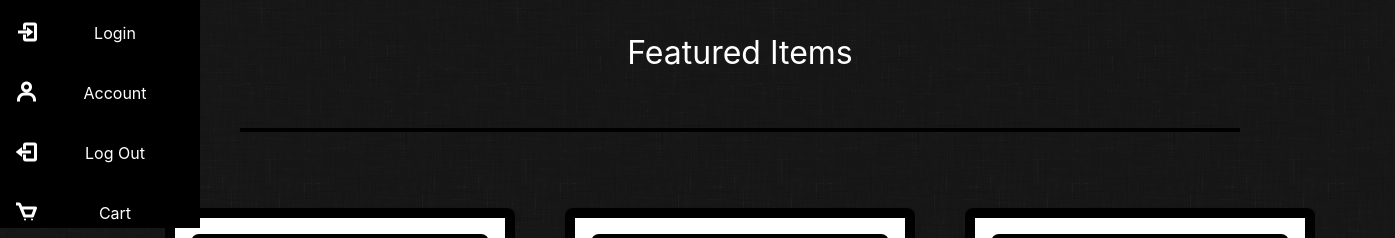
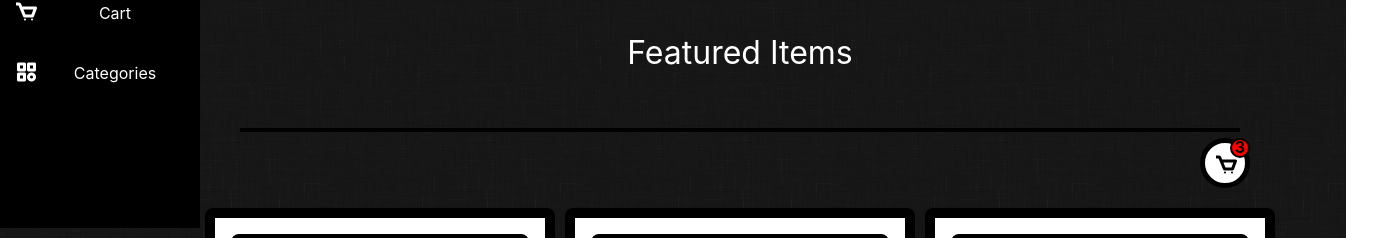
Before and after one commit to Andrew-h13/thrift, a React (Create React App) app in the folder thrift-web/: page / in a window 1280 px wide. Shown: the part 572-810 px from the top of the page, 1395 px wide, since content can reach past the window. Built offline with nearby package versions, Linux system fonts and the light colour scheme; grey boxes are pictures that could not be loaded.

Commit message:
add to cart set up

```diff
--- a/thrift-web/package.json
+++ b/thrift-web/package.json
@@ -5,7 +5,7 @@
   "dependencies": {
     "@emotion/react": "^11.11.4",
     "@emotion/styled": "^11.11.5",
-    "@mui/material": "^5.16.1",
+    "@mui/material": "^5.16.4",
     "@testing-library/jest-dom": "^5.17.0",
     "@testing-library/react": "^13.4.0",
     "@testing-library/user-event": "^13.5.0",
--- a/thrift-web/src/App.css
+++ b/thrift-web/src/App.css
@@ -50,7 +50,7 @@ body {
   gap: 10px;
   padding: 0;
   width: 100%;
-  margin-top: 400px;
+  margin-top: 200px;
 }
 
 .logo {
--- a/thrift-web/src/App.tsx
+++ b/thrift-web/src/App.tsx
@@ -20,64 +20,14 @@ import NotFound from "./Pages/NotFound";
 import ProtectedRoute from "./components/ProtectedRoute";
 import SignUp from "./Pages/SignUp";
 import Bubbles from "./components/bubbles";
-import Slider from "./components/Slider";
 import Slide from "./components/Slider";
 import Footer from "./components/footer";
+import { CartProvider } from './components/Cart-context';
 
 function HomePage() {
   const navigate = useNavigate();
 
-  const products = [
-    {
-      id: 1,
-      name: "Product 1",
-      cards: [
-        {
-          id: 11,
-          title: "Card 1",
-          description: "Description of Card 1",
-          image: "https://i.ebayimg.com/images/g/5XUAAOSw0flknCu4/s-l1600.webp",
-        },
-        {
-          id: 12,
-          title: "Card 2",
-          description: "Description of Card 2",
-          image: "https://i.ebayimg.com/images/g/YXMAAOSwVuFkkzFx/s-l1600.webp",
-        },
-        {
-          id: 13,
-          title: "Card 3",
-          description: "Description of Card 3",
-          image:
-            "https://img.gem.app/904481723/1f/1716313249/vintage-carhartt-detroit-jacket.jpg",
-        },
-      ],
-    },
-    {
-      id: 2,
-      name: "Product 2",
-      cards: [
-        {
-          id: 21,
-          title: "Card 4",
-          description: "Description of Card 4",
-          image: "https://i.ebayimg.com/images/g/ffgAAOSwAFJmkLMD/s-l1600.webp",
-        },
-        {
-          id: 22,
-          title: "Card 5",
-          description: "Description of Card 5",
-          image: "https://i.ebayimg.com/images/g/YbQAAOSwSS1jdv5t/s-l1600.webp",
-        },
-        {
-          id: 23,
-          title: "Card 6",
-          description: "Description of Card 6",
-          image: "https://i.ebayimg.com/images/g/3o0AAOSw-F9mlrQO/s-l1600.webp",
-        },
-      ],
-    },
-  ];
+
 
   const AnimatedTypography = styled(Typography)`
     & {
@@ -138,7 +88,12 @@ function HomePage() {
 
   return (
     <>
-      <Sidebar />
+    <CartProvider>
+    <Sidebar />
+    <Cart />
+    </CartProvider>
+
+
       <div className="content">
         <div className="welcome-banner">
           <div className="header">
--- /dev/null
+++ b/thrift-web/src/components/Cart-context.tsx
@@ -0,0 +1,30 @@
+import React, { createContext, useContext, useState, ReactNode } from 'react';
+
+interface CartContextProps {
+  isCartOpen: boolean;
+  toggleCart: () => void;
+}
+
+const CartContext = createContext<CartContextProps | undefined>(undefined);
+
+export const CartProvider: React.FC<{ children: ReactNode }> = ({ children }) => {
+  const [isCartOpen, setIsCartOpen] = useState(false);
+
+  const toggleCart = () => {
+    setIsCartOpen(prev => !prev);
+  };
+
+  return (
+    <CartContext.Provider value={{ isCartOpen, toggleCart }}>
+      {children}
+    </CartContext.Provider>
+  );
+};
+
+export const useCart = () => {
+  const context = useContext(CartContext);
+  if (!context) {
+    throw new Error('useCart must be used within a CartProvider');
+  }
+  return context;
+};
--- a/thrift-web/src/components/Cart.tsx
+++ b/thrift-web/src/components/Cart.tsx
@@ -1,10 +1,90 @@
-import React from "react";
-import Sidebar from "./sidebar";
+import React, { useEffect, useRef, useState } from "react";
+import '../styles/cart.css';
+import { useCart } from './Cart-context';
 
-const Cart = () => {
+
+
+
+
+
+interface CartItem {
+  id: number;
+  name: string;
+  quantity: number;
+  price: number;
+  imageUrl: string;
+
+
+}
+
+
+
+const Cart: React.FC = () => {
+  const { isCartOpen, toggleCart } = useCart();
+  const cartPopupRef = useRef<HTMLDivElement>(null);
+  const buttonRef = useRef<HTMLButtonElement>(null);
+  const [cartItems, setCartItems] = useState<CartItem[]>([
+    { id: 1, name: 'Sample Item 1', quantity: 1, price: 10, imageUrl: 'https://via.placeholder.com/50' },
+    { id: 2, name: 'Sample Item 2', quantity: 2, price: 20, imageUrl: 'https://via.placeholder.com/50' }
+  ]);
+
+
+  const handleClickOutside = (event: MouseEvent) => {
+    if (
+      cartPopupRef.current &&
+      !cartPopupRef.current.contains(event.target as Node) &&
+      buttonRef.current &&
+      !buttonRef.current.contains(event.target as Node)
+    ) {
+      toggleCart();
+    }
+  };
+
+
+
+
+  useEffect(() => {
+    if (isCartOpen) {
+      document.addEventListener('mousedown', handleClickOutside);
+    } else {
+      document.removeEventListener('mousedown', handleClickOutside);
+    }
+    return () => {
+      document.removeEventListener('mousedown', handleClickOutside);
+    };
+  }, [isCartOpen]);
+
+  const calculateTotal = () => {
+    return cartItems.reduce((total, item) => total + item.price * item.quantity, 0);
+  };
+
   return (
     <>
-      <Sidebar />
+      <div className="cart-container">
+      <button className={`cart-button ${isCartOpen ? 'active' : ''}`} onClick={toggleCart} ref={buttonRef}>
+          <i className={`bx ${isCartOpen ? 'bx-x' : 'bx-cart'} icon-group carticon`}></i>
+        </button>
+        <div className="item-counter">
+        <p>{cartItems.reduce((sum, item) => sum + item.quantity, 0)}</p>
+        </div>
+        {isCartOpen && (
+          <div ref={cartPopupRef} id="chatPopup" className={`chat-popup show`}>
+            <div className="form-container">
+            <div className="cart-header">Your Cart</div>
+              <div className="cart-body">
+                {cartItems.map(item => (
+                  <div key={item.id} className="cart-item">
+                    <img src={item.imageUrl} alt={item.name} className="cart-item-image" />
+                    <div className="cart-item-name">{item.name}</div>
+                    <div className="cart-item-quantity">x {item.quantity}</div>
+                  </div>
+                ))}
+              </div>
+              <div className="cart-total">Total: ${calculateTotal().toFixed(2)}</div>
+            </div>
+          </div>
+        )}
+      </div>
     </>
   );
 };
--- a/thrift-web/src/components/Slider.tsx
+++ b/thrift-web/src/components/Slider.tsx
@@ -1,42 +1,9 @@
 import React from "react";
 import "../styles/Slider.css";
 
-const data = [
-  {
-    image: "https://i.ebayimg.com/images/g/5XUAAOSw0flknCu4/s-l1600.webp",
-    title: "Stussy Angel",
-  },
-  {
-    image: "https://i.ebayimg.com/images/g/YXMAAOSwVuFkkzFx/s-l1600.webp",
-    title: "Supreme San Francisco Box Logo",
-  },
-  {
-    image:
-      "https://img.gem.app/904481723/1f/1716313249/vintage-carhartt-detroit-jacket.jpg",
-    title: "vintage Carhartt detroit jacket",
-  },
-  {
-    image: "https://i.ebayimg.com/images/g/ffgAAOSwAFJmkLMD/s-l1600.webp",
-    title: " Vintage JNCO Jeans",
-  },
-  {
-    image: "https://i.ebayimg.com/images/g/YbQAAOSwSS1jdv5t/s-l1600.webp",
-    title: "ASUS ROG STRIX NVIDIA GeForce RTX 4090",
-  },
-  {
-    image: "https://i.ebayimg.com/images/g/3o0AAOSw-F9mlrQO/s-l1600.webp",
-    title: "Disney Lilo & Stitch snow globe",
-  },
-];
-interface ProductSliderProps {
-  products: Product[];
-}
 
-interface Product {
-  id: number;
-  name: string;
-  cards: CardData[];
-}
+
+
 
 interface CardData {
   id: number;
--- a/thrift-web/src/components/sidebar.tsx
+++ b/thrift-web/src/components/sidebar.tsx
@@ -1,12 +1,16 @@
 import React, { useEffect, useState } from "react";
 import "../App.css";
 import { useNavigate } from "react-router-dom";
+import { useCart } from './Cart-context';
+
 
 import logo from "../pictures/thriftsea-high-resolution-logo-white-transparent.png";
 
 const Sidebar = () => {
   // eslint-disable-next-line react-hooks/rules-of-hooks
   const navigate = useNavigate();
+  const { isCartOpen, toggleCart } = useCart();
+
 
   function Logout() {
     localStorage.clear();
@@ -32,7 +36,7 @@ const Sidebar = () => {
   };
 
   const handleGoToCart = () => {
-    navigate("/Cart");
+    toggleCart();
     handleButtonClick(6);
   };
 
--- a/thrift-web/src/styles/Slider.css
+++ b/thrift-web/src/styles/Slider.css
@@ -14,7 +14,7 @@
 
 .carousel-cards {
   display: flex;
-  gap: 50px; /* Equivalent to space-x-4 */
+  gap: 10px;
 }
 
 .carousel-card {
@@ -89,11 +89,11 @@
 }
 
 .prev-button {
-  left: -5rem; /* Move the button to the left */
+  left: -4rem;
 }
 
 .next-button {
-  right: -11rem; /* Move the button to the right */
+  right: -10rem;
 }
 .prev-button:hover,
 .next-button:hover {
--- /dev/null
+++ b/thrift-web/src/styles/cart.css
@@ -0,0 +1,129 @@
+
+.cart-button {
+    position: fixed;
+    bottom: 40px;
+    right: 30px;
+    width: 50px;
+    height: 50px;
+    border-radius: 50%;
+    z-index: 100;
+    border: 5px solid #000;
+    background-color: #fff;
+    cursor: pointer;
+    padding: 1rem;
+    overflow: hidden;
+  }
+
+  .cart-button.active {
+    background-color: #3182ce;
+  }
+
+
+  .item-counter {
+    position: fixed;
+    bottom: 70px;
+    right: 30px;
+    width: 20px;
+    height: 20px;
+    border-radius: 50%;
+    z-index: 101;
+    border: 2px solid #000;
+    background-color: red;
+  }
+
+  .item-counter p {
+    display: flex;
+    justify-content: center;
+    align-items: center;
+    margin: -5px;
+    font-weight: bolder;
+  }
+
+  .carticon {
+    display: flex;
+    justify-content: center;
+    align-items: center;
+    margin-top: -5px;
+    margin-left: -20px;
+    font-weight: bolder;
+  }
+
+  .chat-popup {
+    display: none;
+    position: fixed;
+    bottom: 100px;
+    right: 30px;
+    z-index: 102;
+    transition: opacity 0.3s ease, transform 0.3s ease;
+
+  }
+
+  .chat-popup.show {
+    display: flex;
+  }
+
+  .chat-popup .form-container {
+    width: 300px;
+    height: 300px;
+    padding: 10px;
+    background-color: #fff;
+    z-index: 103;
+    border-radius: 10%;
+    -webkit-border-radius: 10%;
+    -moz-border-radius: 10%;
+    -ms-border-radius: 10%;
+    -o-border-radius: 10%;
+}
+
+  .chat-popup .form-container .close {
+    background-color: red;
+    color: white;
+    border: none;
+    cursor: pointer;
+    width: 100%;
+    padding: 10px;
+    margin-top: 10px;
+  }
+
+
+
+  .cart-header {
+    font-size: 18px;
+    font-weight: bold;
+    margin-bottom: 10px;
+  }
+
+  .cart-body {
+    flex: 1;
+    overflow-y: auto;
+    margin-bottom: 10px;
+  }
+
+  .cart-item {
+    display: flex;
+    justify-content: space-between;
+    align-items: center;
+    padding: 5px 0;
+    border-bottom: 1px solid #ddd;
+  }
+
+  .cart-item-name {
+    flex: 2;
+  }
+
+  .cart-item-quantity {
+    flex: 1;
+    text-align: right;
+  }
+
+  .cart-item-image {
+    flex: 0 0 50px;
+    height: 50px;
+    margin-right: 10px;
+  }
+
+  .cart-total {
+    font-size: 16px;
+    font-weight: bold;
+    text-align: right;
+  }
--- a/thrift-web/src/styles/footer.css
+++ b/thrift-web/src/styles/footer.css
@@ -8,12 +8,11 @@
 .footer-content {
   display: flex;
   justify-content: space-around;
-  padding: 20px;
+  padding: 20px 90px;
 }
 
 .footer-section {
   max-width: 300px;
-  margin-left: 10px;
 }
 
 .footer-section h4 {
```
Also changed, not shown: 1 other file (tests, documents, lock files or other folders).
